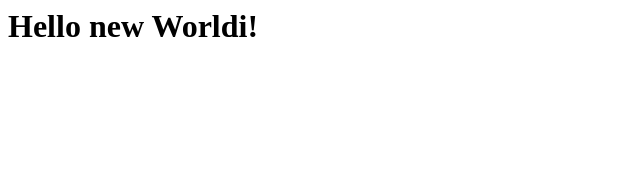
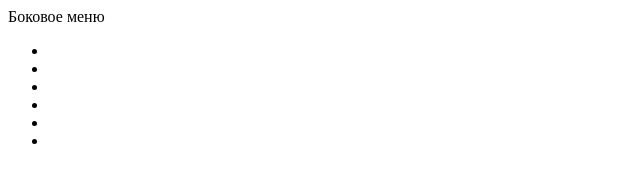
Before and after one commit to EmilyaIt/test-git, a plain HTML site: page index.html in a window 1280 px wide. Shown: the whole page, without its empty margins (0-640 px from the left). Drawn offline with Linux system fonts and the light colour scheme.

Commit message:
Добавил боковое меню

```diff
--- a/index.html
+++ b/index.html
@@ -1 +1,24 @@
-<h1>Hello new Worldi!</h1>
+<!DOCTYPE html>
+<html lang="en">
+<head>
+  <meta charset="UTF-8">
+  <title>Document</title>
+</head>
+<body>
+  <!-- code -->
+
+  <div class="sidebar">
+    <div class="sidebsr__title">Боковое меню</div>
+    <ul class="sidebar__list">
+      <li class="sidebar__item"></li>
+      <li class="sidebar__item"></li>
+      <li class="sidebar__item"></li>
+      <li class="sidebar__item"></li>
+      <li class="sidebar__item"></li>
+      <li class="sidebar__item"></li>
+
+    </ul>
+  </div>
+
+</body>
+</html>
```
Also changed, not shown: another.html (+1 -1 lines), fifth.html (added, +1 -0 lines).
